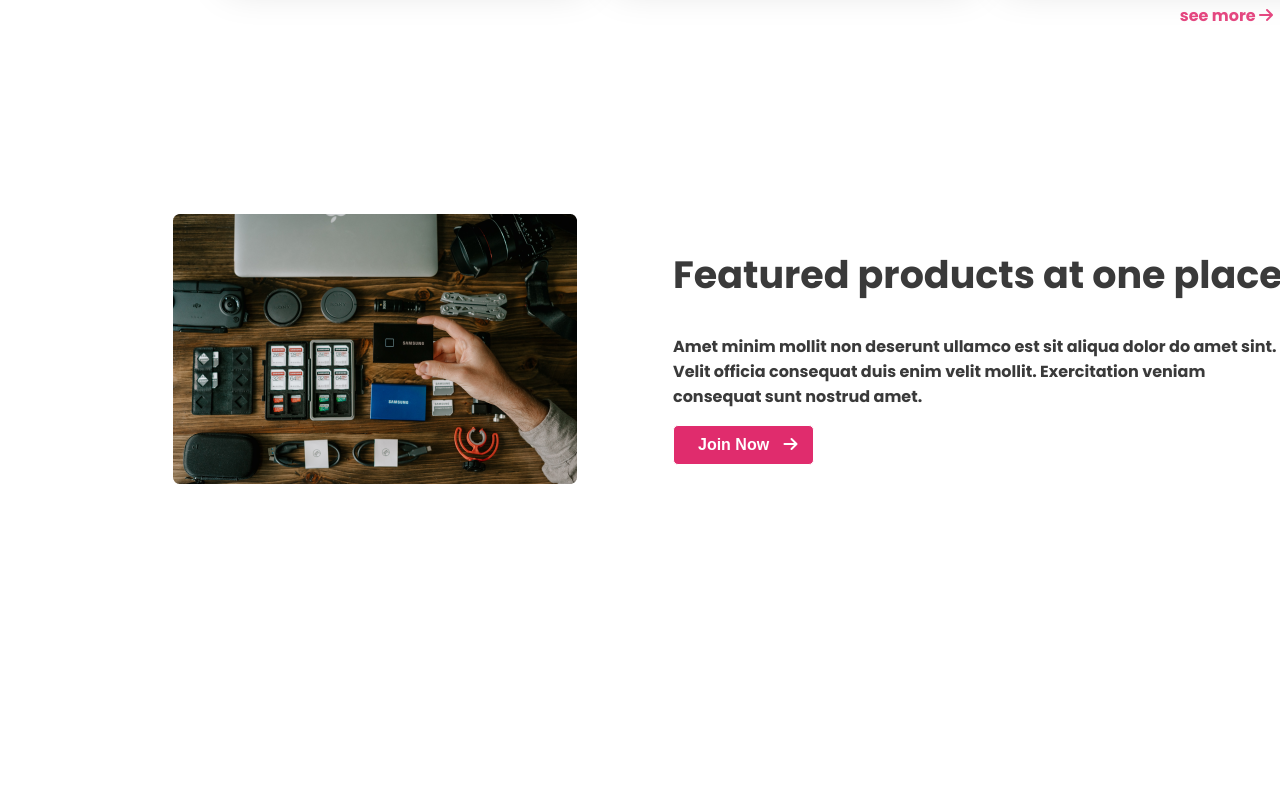
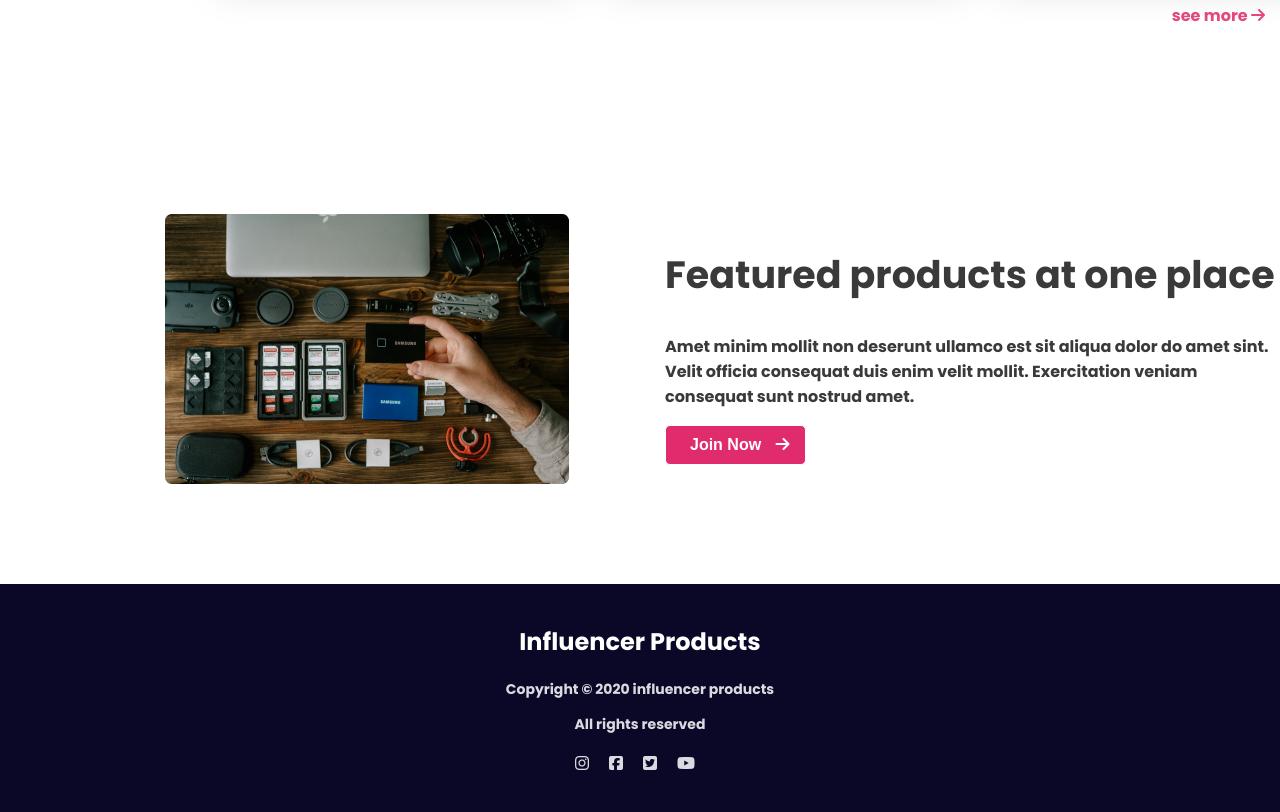
Before and after one commit to developerrahi98/influencer-gear, a plain HTML site: page index.html in a window 1280 px wide. Shown: the part 2886-3698 px from the top of the page. Before the commit the page ends 3470 px from the top, so only its background shows below. Drawn offline with Linux system fonts and the light colour scheme.

Commit message:
footer added

```diff
--- a/index.html
+++ b/index.html
@@ -298,5 +298,23 @@
             </div>
         </section>
     </main>
+    <!-- Main Area End -->
+
+    <!-- Footer Area Start -->
+    <footer class="footer">
+        <div class="footer-details">
+            <h2 class="footer-title">
+                Influencer Products
+            </h2>
+            <p class="footer-description">Copyright © 2020  influencer products</p>
+            <p class="footer-description">All rights reserved</p>
+            <ul class="footer-icons">
+                <li><a href=""><i class="fa-brands fa-instagram"></i></a></li>
+                <li><a href=""><i class="fa-brands fa-square-facebook"></i></a></li>
+                <li><a href=""><i class="fa-brands fa-square-twitter"></i></a></li>
+                <li><a href=""><i class="fa-brands fa-youtube"></i></a></li>
+            </ul>
+        </div>
+    </footer>
 </body>
 </html>
--- a/styles/style.css
+++ b/styles/style.css
@@ -8,6 +8,8 @@
 -------------------------------*/
 body {
     font-family: 'Poppins', sans-serif;
+    margin: 0;
+    padding: 0;
 }
 
 .section-title {
@@ -202,3 +204,40 @@ body {
     border-radius: 5px;
     padding: 10px 15px 10px 24px;
 }
+
+/*--------------------
+   Footer Styles
+----------------------*/
+.footer{
+    background-color: #0A0826;
+}
+.footer-details{
+    padding: 20px 0px;
+}
+
+.footer .footer-title {
+    color: #FFFFFF;
+    font-weight: 700;
+    font-size: 24px;
+    text-align: center;
+}
+
+.footer .footer-description {
+    color: #D9DBE1;
+    font-weight: 700;
+    font-size: 14px;
+    text-align: center;
+}
+.footer-details .footer-icons{
+    display: flex;
+    justify-content: center;
+    gap: 20px;
+    margin-right: 50px;
+}
+.footer-details .footer-icons li{
+    list-style: none;
+}
+.footer-details .footer-icons li a{
+    text-decoration: none;
+    color: #D9DBE1;
+}
```
